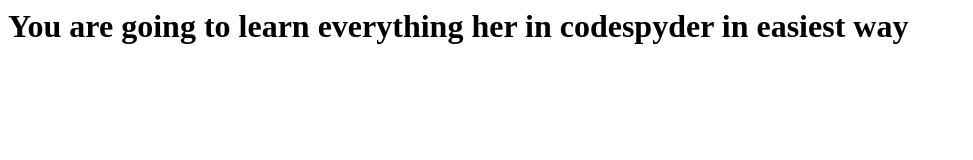
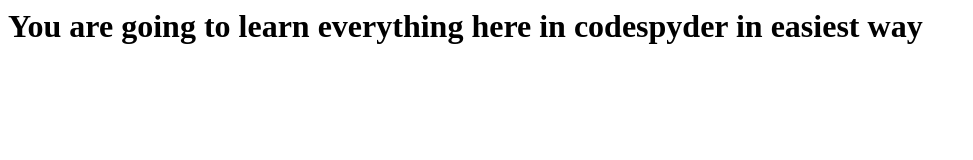
Before and after one commit to viveknikam1/demo15, a plain HTML site: page index.html in a window 1280 px wide. Shown: the whole page, without its empty margins (0-973 px from the left). Drawn offline with Linux system fonts and the light colour scheme.

Commit message:
Spelling mistake

```diff
--- a/index.html
+++ b/index.html
@@ -1 +1 @@
-<h1>You are going to learn everything her in codespyder in easiest way </h1>
+<h1>You are going to learn everything here in codespyder in easiest way </h1>
```
